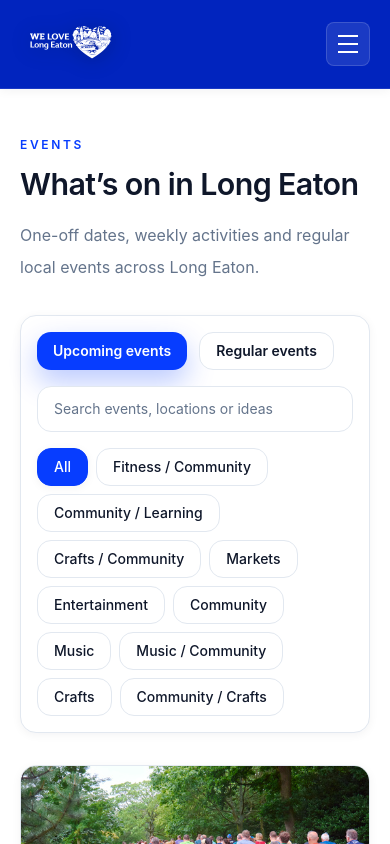
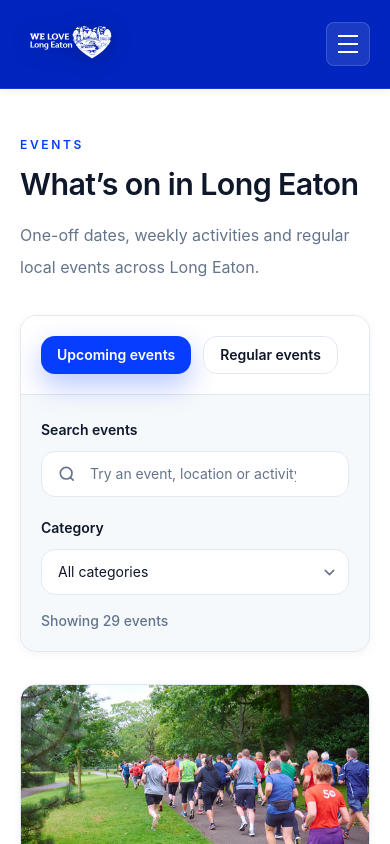
Before and after one commit to Artesuave88/Long-Eaton, a SvelteKit app: page /events in a window 390 px wide. Shown: the top 844 px of the page. Built offline with nearby package versions, Linux system fonts and the light colour scheme.

Commit message:
Refactor SearchBar integration in businesses and events pages for improved layout and accessibility

```diff
--- a/src/lib/components/ui/SearchBar.svelte
+++ b/src/lib/components/ui/SearchBar.svelte
@@ -2,12 +2,31 @@
 	export let value = '';
 	export let placeholder = 'Search';
 	export let label = placeholder;
+	export let id: string | undefined = undefined;
 </script>
 
 <label class="block">
 	<span class="sr-only">{label}</span>
 	<div class="relative">
-		<input bind:value type="search" placeholder={placeholder} class="field-input pr-12" />
+		<svg
+			class="pointer-events-none absolute left-4 top-1/2 h-5 w-5 -translate-y-1/2 text-brand-muted"
+			viewBox="0 0 24 24"
+			fill="none"
+			stroke="currentColor"
+			stroke-width="2"
+			aria-hidden="true"
+		>
+			<circle cx="11" cy="11" r="7"></circle>
+			<path d="m20 20-4-4"></path>
+		</svg>
+		<input
+			{id}
+			bind:value
+			type="search"
+			placeholder={placeholder}
+			class="field-input"
+			style="padding-left: 3rem; padding-right: 3rem;"
+		/>
 		{#if value}
 			<button
 				type="button"
--- a/src/routes/businesses/+page.svelte
+++ b/src/routes/businesses/+page.svelte
@@ -1,7 +1,7 @@
 <script lang="ts">
 	import { browser } from '$app/environment';
 	import { page } from '$app/state';
-	import { BusinessCard, CategoryFilter, EmptyState, SearchBar, SectionHeading } from '$components';
+	import { BusinessCard, EmptyState, SearchBar, SectionHeading } from '$components';
 	import { businessCategories, businessBrowseGroups, businesses } from '$data/businesses';
 	import { filterBusinesses } from '$data/listings';
 
@@ -71,12 +71,42 @@
 				<a href="/businesses" class="button-subtle">Clear filters</a>
 			</div>
 		{/if}
+		<div class="surface-card mb-8 bg-brand-section/60 p-5 sm:p-6">
+			<div class="grid gap-4 md:grid-cols-[minmax(0,1fr)_20rem] md:items-end">
+					<div>
+						<label for="business-search" class="text-sm font-semibold text-brand-text">
+							Search local businesses
+						</label>
+						<div class="mt-2">
+							<SearchBar
+								id="business-search"
+								bind:value={query}
+								placeholder="Try a business name, category or street…"
+							/>
+						</div>
+					</div>
 
-
-
-		<div class="listing-toolbar">
-			<SearchBar bind:value={query} placeholder="Search businesses, categories or streets" />
-			<CategoryFilter categories={businessCategories} bind:value={selectedCategory} />
+					<div>
+						<label for="business-category" class="text-sm font-semibold text-brand-text">
+							Category
+						</label>
+						<select
+							id="business-category"
+							bind:value={selectedCategory}
+							class="field-input mt-2 cursor-pointer"
+						>
+							{#each businessCategories as category}
+								<option value={category}>
+									{category === 'All' ? 'All categories' : category}
+								</option>
+							{/each}
+						</select>
+					</div>
+			</div>
+			<p class="mt-4 text-sm font-medium text-brand-muted" aria-live="polite">
+				Showing {filteredBusinesses.length}
+				{filteredBusinesses.length === 1 ? 'business' : 'businesses'}
+			</p>
 		</div>
 
 		{#if filteredBusinesses.length}
--- a/src/routes/events/+page.svelte
+++ b/src/routes/events/+page.svelte
@@ -1,5 +1,5 @@
 <script lang="ts">
-	import { CategoryFilter, EmptyState, EventCard, SearchBar, SectionHeading } from '$components';
+	import { EmptyState, EventCard, SearchBar, SectionHeading } from '$components';
 	import { eventCategories, regularEvents, upcomingEvents } from '$data/events';
 	import { filterEvents } from '$data/listings';
 
@@ -27,8 +27,8 @@
 			copy="One-off dates, weekly activities and regular local events across Long Eaton."
 		/>
 
-		<div class="listing-toolbar">
-			<div class="flex flex-wrap gap-3">
+		<div class="surface-card mb-8 overflow-hidden">
+			<div class="flex flex-wrap gap-3 border-b border-brand-border bg-brand-surface p-5 sm:p-6">
 				<button
 					type="button"
 					class={viewMode === 'upcoming' ? 'button-primary' : 'button-secondary'}
@@ -44,8 +44,45 @@
 					Regular events
 				</button>
 			</div>
-			<SearchBar bind:value={query} placeholder="Search events, locations or ideas" />
-			<CategoryFilter categories={eventCategories} bind:value={selectedCategory} />
+
+			<div class="bg-brand-section/60 p-5 sm:p-6">
+				<div class="grid gap-4 md:grid-cols-[minmax(0,1fr)_20rem] md:items-end">
+					<div>
+						<label for="event-search" class="text-sm font-semibold text-brand-text">
+							Search events
+						</label>
+						<div class="mt-2">
+							<SearchBar
+								id="event-search"
+								bind:value={query}
+								placeholder="Try an event, location or activity…"
+							/>
+						</div>
+					</div>
+
+					<div>
+						<label for="event-category" class="text-sm font-semibold text-brand-text">
+							Category
+						</label>
+						<select
+							id="event-category"
+							bind:value={selectedCategory}
+							class="field-input mt-2 cursor-pointer"
+						>
+							{#each eventCategories as category}
+								<option value={category}>
+									{category === 'All' ? 'All categories' : category}
+								</option>
+							{/each}
+						</select>
+					</div>
+				</div>
+
+				<p class="mt-4 text-sm font-medium text-brand-muted" aria-live="polite">
+					Showing {filteredEvents.length}
+					{filteredEvents.length === 1 ? 'event' : 'events'}
+				</p>
+			</div>
 		</div>
 
 		{#if filteredEvents.length}
```
